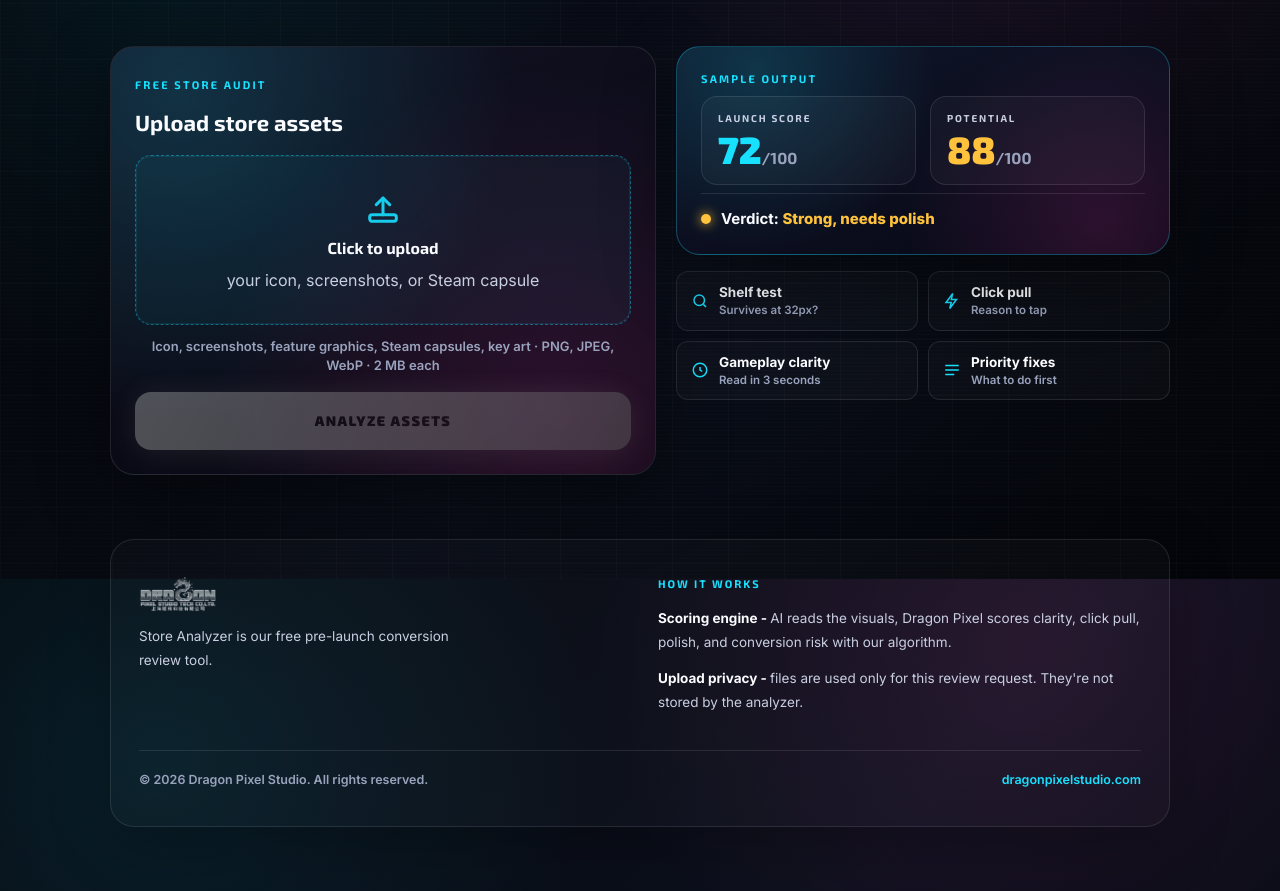
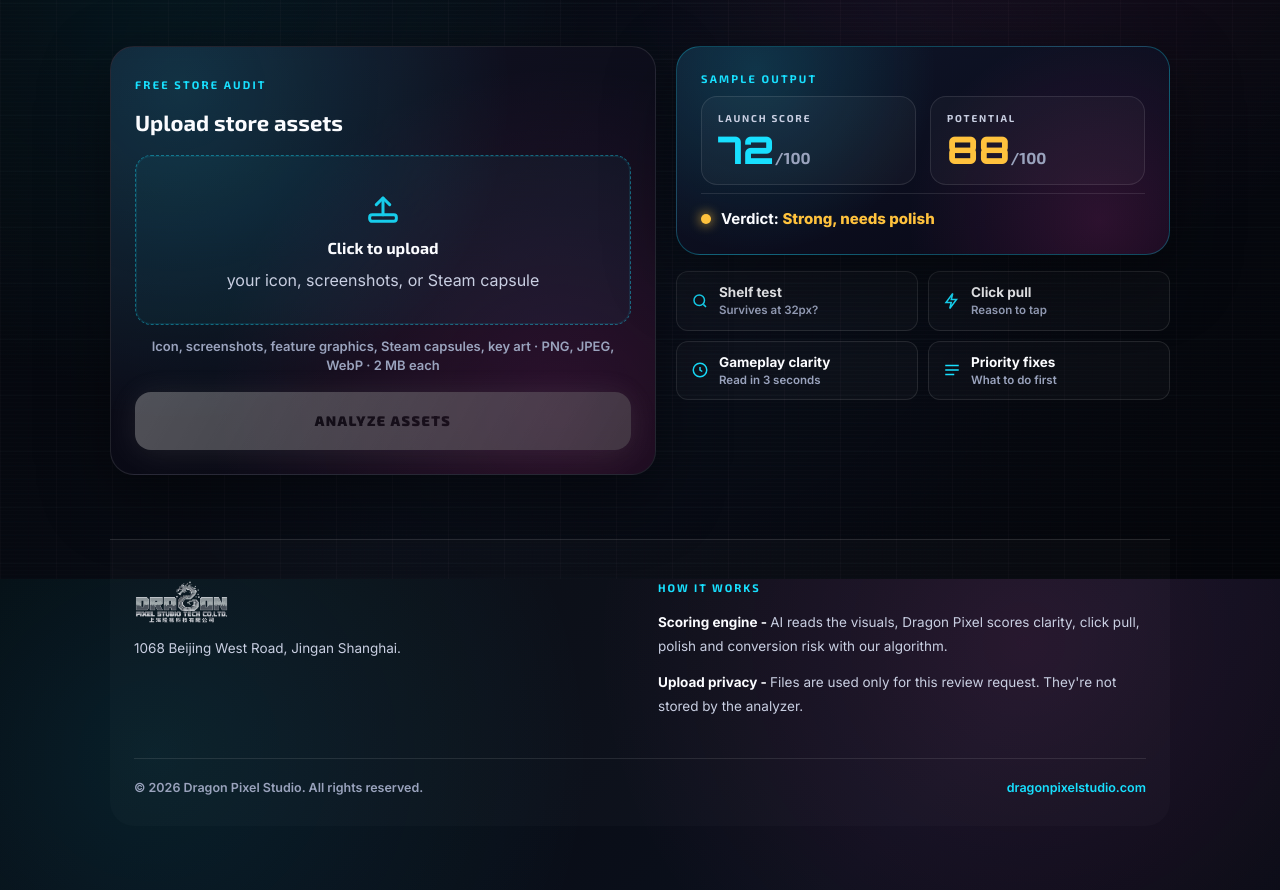
Before and after one commit to dragonpixelstudio/store-analyzer, a Next.js app: page / in a window 1280 px wide. Shown: the part 221-1112 px from the top of the page. Built offline with nearby package versions, Linux system fonts and the light colour scheme.

Commit message:
Improve footer, data reading

```diff
--- a/app/api/analyze/route.ts
+++ b/app/api/analyze/route.ts
@@ -673,12 +673,14 @@ function calculateDragonPixelScores(
     emotionalSignal -= 10;
   }
 
-  // VISUAL POLISH
-  if (obs.polish?.commercialPolish === "high") visualPolish += 30;
+  // VISUAL POLISH — the commercial-polish tier is the strong signal; strength/
+  // weakness counts only nudge. Keep the nudge symmetric so a couple of minor
+  // nitpicks can't drag a genuinely high-polish asset down into the 70s.
+  if (obs.polish?.commercialPolish === "high") visualPolish += 33;
   if (obs.polish?.commercialPolish === "medium") visualPolish += 10;
   if (obs.polish?.commercialPolish === "low") visualPolish -= 25;
   visualPolish += cap(len(obs.polish?.strengths)) * 5;
-  visualPolish -= cap(len(obs.polish?.weaknesses)) * 7;
+  visualPolish -= cap(len(obs.polish?.weaknesses)) * 5;
   if (hasAny(text, ["premium", "polished", "clean", "high-quality", "cohesive"])) {
     visualPolish += 10;
   }
@@ -775,16 +777,23 @@ function calculateDragonPixelScores(
     launchScore += (scores[key] / 100) * weight;
     totalWeight += weight;
   }
-launchScore = roundToNearestFive(
-  clampScore(totalWeight > 0 ? (launchScore / totalWeight) * 100 : 0)
+// Headline ceiling: the per-category ceilings already reserve the top band for a
+// real benchmark pass. Extend that to the overall number — a free tool showing
+// 100/100 reads as amateur, so launch and potential top out at 95.
+launchScore = Math.min(
+  95,
+  roundToNearestFive(clampScore(totalWeight > 0 ? (launchScore / totalWeight) * 100 : 0))
 );
 
-const potentialAfterFixes = roundToNearestFive(
+const potentialAfterFixes = Math.min(
+  95,
+  roundToNearestFive(
     clampScore(
       launchScore +
         Math.min(
           22,
           len(obs.dragonPixelFixes) * 4 + len(obs.whatHurtsConversion) * 3
+        )
     )
   )
 );
@@ -845,10 +854,17 @@ const potentialAfterFixes = roundToNearestFive(
       (scores[a.key as keyof typeof scores] ?? 0)
   );
   const strongest = byScore[0]?.label ?? "";
-  const weakest = byScore[byScore.length - 1]?.label ?? "";
+  const weakestRow = byScore[byScore.length - 1];
+  const weakest = weakestRow?.label ?? "";
+  // A 72 is the *lowest* category, not a "weak" one — only call it weak when it
+  // really is. Keeps the one-line summary honest next to a SHIP verdict.
+  const weakestScore = weakestRow
+    ? scores[weakestRow.key as keyof typeof scores] ?? 0
+    : 0;
+  const weakWord = weakestScore < 62 ? "weak" : "softer";
   const summaryLine =
     strongest && weakest && strongest !== weakest
-      ? `Strong ${strongest.toLowerCase()}, weak ${weakest.toLowerCase()}.`
+      ? `Strong ${strongest.toLowerCase()}, ${weakWord} ${weakest.toLowerCase()}.`
       : obs.finalCall || "";
   const strengths = dedupeList(obs.whatWorks).slice(0, 3);
   const weaknesses = dedupeList(obs.whatHurtsConversion).slice(0, 3);
--- a/app/globals.css
+++ b/app/globals.css
@@ -70,6 +70,11 @@ body::after {
 .font-brand,
 .font-display {
   font-family: var(--font-brand), var(--font-body), system-ui, sans-serif;
+}
+
+/* Orbitron, scoped to the big score numbers only (className="font-score"). */
+.font-score {
+  font-family: var(--font-score), var(--font-brand), system-ui, sans-serif;
 }
 
 /* Ambient motion — slow + low, tied to the upload panel and dropzone. */
--- a/app/layout.tsx
+++ b/app/layout.tsx
@@ -1,5 +1,5 @@
 import type { Metadata } from "next";
-import { Exo_2, Inter } from "next/font/google";
+import { Exo_2, Inter, Orbitron } from "next/font/google";
 import "./globals.css";
 
 // Matches the marketing site (dragonpixelstudio.com): Exo 2 (display) + Inter (body).
@@ -17,6 +17,14 @@ const inter = Inter({
   display: "swap",
 });
 
+// Scoped to the big score numbers only (className="font-score").
+const orbitron = Orbitron({
+  variable: "--font-score",
+  subsets: ["latin"],
+  weight: ["700", "900"],
+  display: "swap",
+});
+
 export const metadata: Metadata = {
   title: "Dragon Pixel Store Analyzer",
   description:
@@ -28,7 +36,7 @@ export default function RootLayout({
 }: Readonly<{ children: React.ReactNode }>) {
   return (
     <html lang="en">
-      <body className={`${exo2.variable} ${inter.variable}`}>
+      <body className={`${exo2.variable} ${inter.variable} ${orbitron.variable}`}>
         {children}
       </body>
     </html>
--- a/app/page.tsx
+++ b/app/page.tsx
@@ -881,6 +881,8 @@ export default function Home() {
   });
   const scoreColor = (v: number) =>
     v >= 80 ? "var(--green)" : v >= 50 ? "var(--gold)" : "var(--magenta)";
+  // server truth: did the input actually let us assess gameplay clarity (needs screenshots)?
+  const gameplayAssessed = breakdown.find((r) => r.key === "gameplayClarity")?.assessed ?? false;
   // the 32px shelf test is an icon concept; only show it when an icon was uploaded
   const previewAsset = assets.find((a) => a.role === "icon" && !a.error) || null;
   const impactTone =
@@ -1136,9 +1138,9 @@ export default function Home() {
             <div className="font-brand text-[10px] font-bold uppercase tracking-[.18em] text-[var(--muted)]">
               Launch score
             </div>
-            <div className="font-brand mt-1 text-[38px] font-black leading-[1.05] text-[var(--cyan)]">
+            <div className="font-score mt-1 text-[38px] font-black leading-[1.05] text-[var(--cyan)]">
               {hasResult ? launchVal : "72"}
-              <span className="text-base font-bold text-[var(--faint)]">/100</span>
+              <span className="font-brand text-base font-bold text-[var(--faint)]">/100</span>
             </div>
           </div>
 
@@ -1146,9 +1148,9 @@ export default function Home() {
             <div className="font-brand text-[10px] font-bold uppercase tracking-[.18em] text-[var(--muted)]">
               Potential
             </div>
-            <div className="font-brand mt-1 text-[38px] font-black leading-[1.05] text-[var(--gold)]">
+            <div className="font-score mt-1 text-[38px] font-black leading-[1.05] text-[var(--gold)]">
               {hasResult ? potentialVal : "88"}
-              <span className="text-base font-bold text-[var(--faint)]">/100</span>
+              <span className="font-brand text-base font-bold text-[var(--faint)]">/100</span>
             </div>
           </div>
         </div>
@@ -1239,7 +1241,7 @@ export default function Home() {
             </div>
             <div className="flex flex-wrap items-end gap-x-7 gap-y-3">
               <div
-                className="font-brand font-black leading-[.82]"
+                className="font-score font-black leading-[.82]"
                 style={{
                   fontSize: "clamp(72px,15vw,120px)",
                   color: score != null ? scoreColor(score) : "var(--cyan)",
@@ -1304,9 +1306,9 @@ export default function Home() {
               style={{ background: "linear-gradient(160deg,rgba(18,18,34,.96),rgba(7,8,18,.96))" }}
             >
               <div className="flex flex-wrap items-center justify-between gap-3">
-                <span className="font-brand text-[15px] font-black">Will people click?</span>
+                <span className="font-brand text-[15px] font-black">Conversion risk</span>
                 <span className="font-brand text-[15px] font-black" style={{ color: impactTone }}>
-                  {risk.level}
+                  {risk.assessed ? risk.level : "Partial read"}
                 </span>
               </div>
               <div className="mt-3 flex items-center gap-3">
@@ -1338,7 +1340,11 @@ export default function Home() {
               }}
             >
               <div className="font-brand text-[11px] font-bold uppercase tracking-[.2em] text-[var(--green)]">
-                What to fix
+                {decision?.tone === "good"
+                  ? "What to improve"
+                  : decision?.tone === "bad"
+                  ? "Fix before launch"
+                  : "What to fix"}
               </div>
               <h2 className="font-brand mt-1 text-[22px] font-black">Top 3 actions</h2>
               <p className="mb-5 mt-1.5 text-sm font-semibold text-[var(--muted)]">
@@ -1460,18 +1466,35 @@ export default function Home() {
                   </div>
                 )}
 
-              {/* gameplay clarity */}
-              {gameplay && (gameplay.clear.length > 0 || gameplay.unclear.length > 0) && (
+              {/* gameplay clarity — only a real read when screenshots were provided */}
+              {gameplayAssessed ? (
+                (gameplay?.clear.length || gameplay?.unclear.length) ? (
                   <div>
                     <div className="mb-3 font-brand text-[11px] font-bold uppercase tracking-[.18em] text-[var(--muted)]">
                       Gameplay clarity — reads in 3 seconds?
                     </div>
                     <ChecklistCols
-                    good={gameplay.clear}
-                    bad={gameplay.unclear}
+                      good={gameplay?.clear ?? []}
+                      bad={gameplay?.unclear ?? []}
                       goodLabel="Clear in 3s"
                       badLabel="Still unclear"
                     />
+                  </div>
+                ) : null
+              ) : (
+                <div>
+                  <div className="mb-3 font-brand text-[11px] font-bold uppercase tracking-[.18em] text-[var(--muted)]">
+                    Gameplay clarity
+                  </div>
+                  <div className="rounded-xl border border-dashed border-[var(--edge)] bg-white/[.02] px-4 py-3.5">
+                    <span className="font-brand text-[12px] font-bold uppercase tracking-[.14em] text-[var(--faint)]">
+                      Not assessed
+                    </span>
+                    <p className="mt-1.5 text-[13.5px] font-semibold leading-snug text-[var(--muted)]">
+                      Gameplay clarity needs in-game screenshots. Upload them to evaluate objective,
+                      player action, reward, and failure state — the icon alone only shows visual style.
+                    </p>
+                  </div>
                 </div>
               )}
 
@@ -1518,9 +1541,8 @@ export default function Home() {
         </section>
       )}
 
-      {/* footer */}
-      <footer className="mt-16">
-        <div className="rounded-3xl border border-white/10 bg-white/[0.02] px-7 py-9 shadow-[0_18px_60px_rgba(0,0,0,.25)]">
+      {/* footer — full-width top rule separates it from the body, no card box */}
+      <footer className="mt-16 rounded-b-3xl border-t border-white/12 bg-white/[0.02] px-6 pt-10 pb-7">
         <div className="grid grid-cols-1 gap-9 md:grid-cols-2 md:items-start">
           {/* brand */}
           <div>
@@ -1529,14 +1551,12 @@ export default function Home() {
               alt="Dragon Pixel Studio"
               width={240}
               height={52}
-                className="h-9 w-auto opacity-90"
+              className="h-11 w-auto opacity-100"
             />
             <p className="mt-3 max-w-xs text-[13.5px] leading-6 text-[var(--muted)]">
-                Store Analyzer is our free pre-launch conversion review tool.
+              1068 Beijing West Road, Jingan Shanghai.
             </p>
           </div>
-
-            {/* studio links */}
 
           {/* how it works */}
           <div>
@@ -1546,19 +1566,19 @@ export default function Home() {
             <div className="mt-3.5 space-y-3 text-[13.5px] leading-6 text-[var(--muted)]">
               <p>
                 <span className="font-bold text-[var(--foreground)]">Scoring engine - </span>
-                  AI reads the visuals, Dragon Pixel scores clarity, click pull, polish, and conversion
+                AI reads the visuals, Dragon Pixel scores clarity, click pull, polish and conversion
                 risk with our algorithm.
               </p>
               <p>
                 <span className="font-bold text-[var(--foreground)]">Upload privacy - </span>
-                  files are used only for this review request. They&apos;re not stored by the analyzer.
+                Files are used only for this review request. They&apos;re not stored by the analyzer.
               </p>
             </div>
           </div>
         </div>
 
         {/* bottom bar */}
-          <div className="mt-9 flex flex-col items-center justify-between gap-2 border-t border-white/10 pt-5 text-[12.5px] font-semibold text-[var(--faint)] md:flex-row">
+        <div className="mt-10 flex flex-col items-center justify-between gap-2 border-t border-white/10 pt-5 text-[12.5px] font-semibold text-[var(--faint)] md:flex-row">
           <span>© 2026 Dragon Pixel Studio. All rights reserved.</span>
           <a
             href="https://www.dragonpixelstudio.com"
@@ -1569,7 +1589,6 @@ export default function Home() {
             dragonpixelstudio.com
           </a>
         </div>
-        </div>
       </footer>
     </main>
   );
```
Lines whose indentation alone changed are shown as unchanged.
